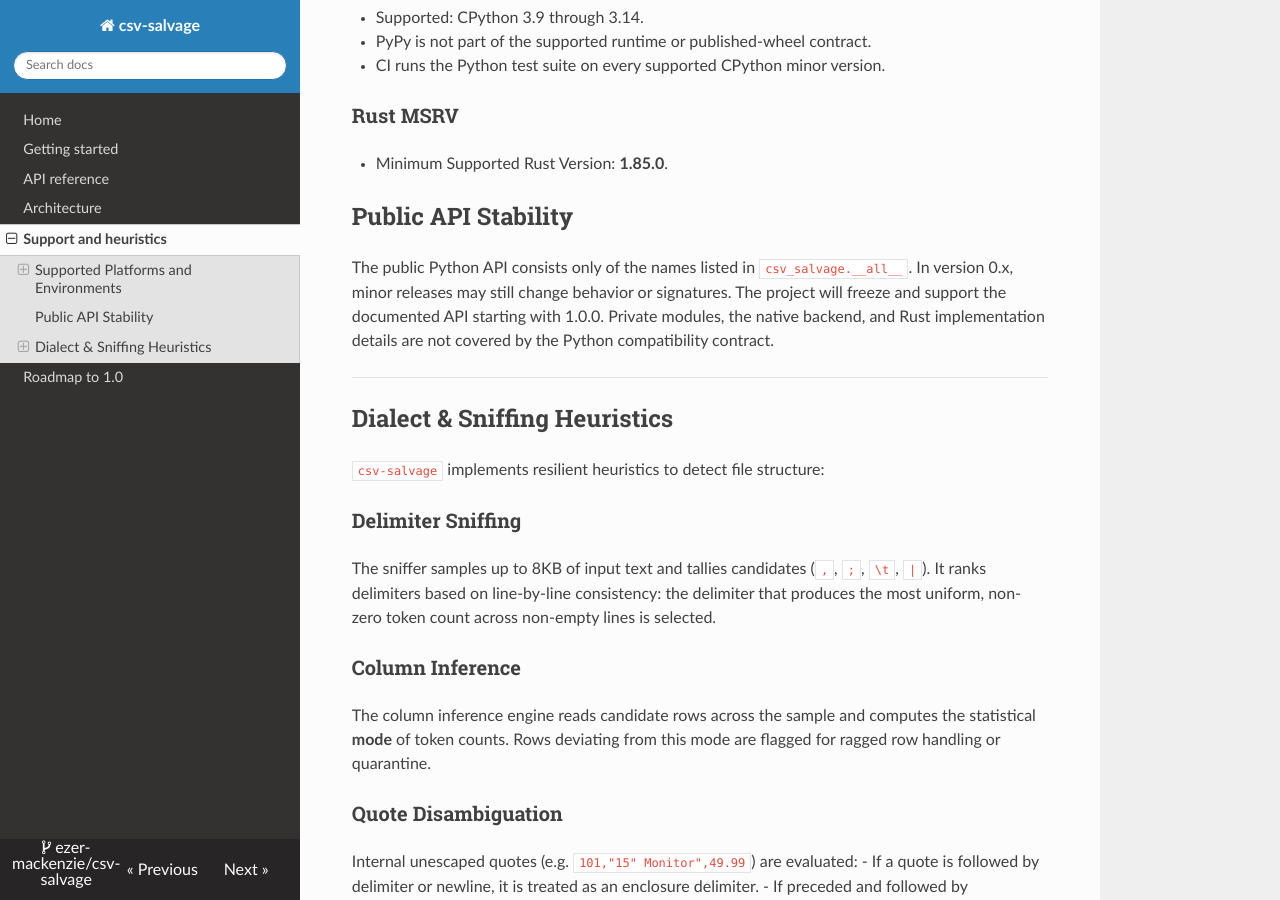
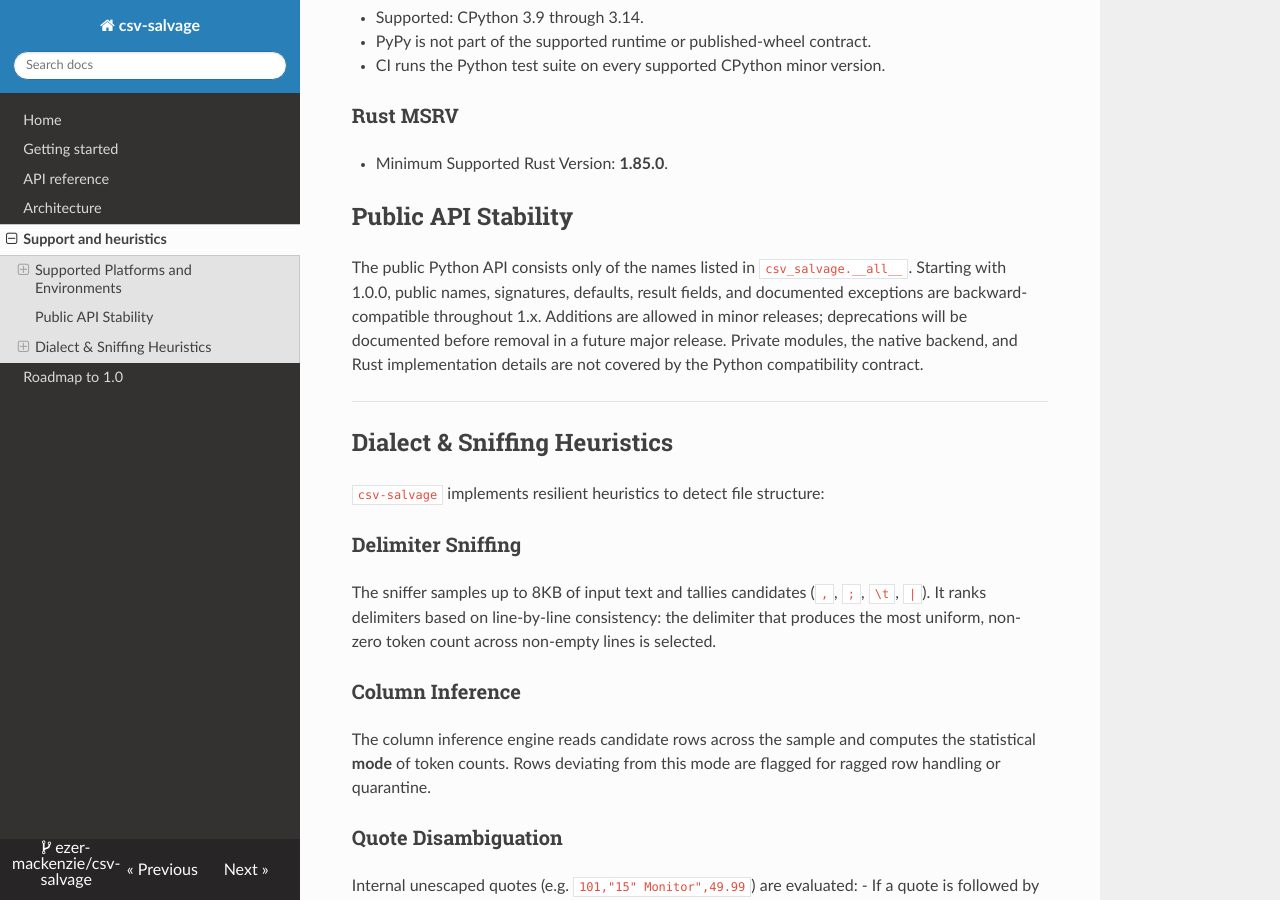
Before and after one commit to ezer-mackenzie/csv-salvage, an MkDocs documentation site: the page built from docs/support.md, in a window 1280 px wide and 900 px high, scrolled down 405 px. Built offline with MkDocs 1.6.1, drawn with Linux system fonts in a browser that asks for light colours; nearby versions of some CDN libraries.

Commit message:
feat(release): declare stable 1.0.0
Co-authored-by: Copilot <223556219+Copilot@users.noreply.github.com>

```diff
--- a/Cargo.toml
+++ b/Cargo.toml
@@ -1,6 +1,6 @@
 [package]
 name = "csv-salvage"
-version = "0.9.0"
+version = "1.0.0"
 edition = "2024"
 rust-version = "1.85"
 description = "High-performance, fault-tolerant CSV salvage and reconstruction engine powered by Rust and PyO3"
--- a/docs/support.md
+++ b/docs/support.md
@@ -21,11 +21,12 @@
 ## Public API Stability
 
 The public Python API consists only of the names listed in
-`csv_salvage.__all__`. In version 0.x,
-minor releases may still change behavior or signatures. The project will
-freeze and support the documented API starting with 1.0.0. Private modules,
-the native backend, and Rust implementation details are not covered by the
-Python compatibility contract.
+`csv_salvage.__all__`. Starting with 1.0.0, public names, signatures, defaults,
+result fields, and documented exceptions are backward-compatible throughout
+1.x. Additions are allowed in minor releases; deprecations will be documented
+before removal in a future major release. Private modules, the native backend,
+and Rust implementation details are not covered by the Python compatibility
+contract.
 
 ---
 
--- a/pyproject.toml
+++ b/pyproject.toml
@@ -14,7 +14,7 @@ requires-python = ">=3.9,<3.15"
 classifiers = [
     "Programming Language :: Rust",
     "Programming Language :: Python :: Implementation :: CPython",
-    "Development Status :: 3 - Alpha",
+    "Development Status :: 5 - Production/Stable",
     "Programming Language :: Python :: 3.9",
     "Programming Language :: Python :: 3.10",
     "Programming Language :: Python :: 3.11",
```
Also changed, not shown: CHANGELOG.md (+10 -1 lines), CONTRIBUTING.md (+8 -1 lines), README.md (+1 -1 lines), SECURITY.md (+2 -2 lines), docs/api.md (+5 -4 lines), docs/roadmap-1.0.md (+3 -1 lines), 5 other files.
